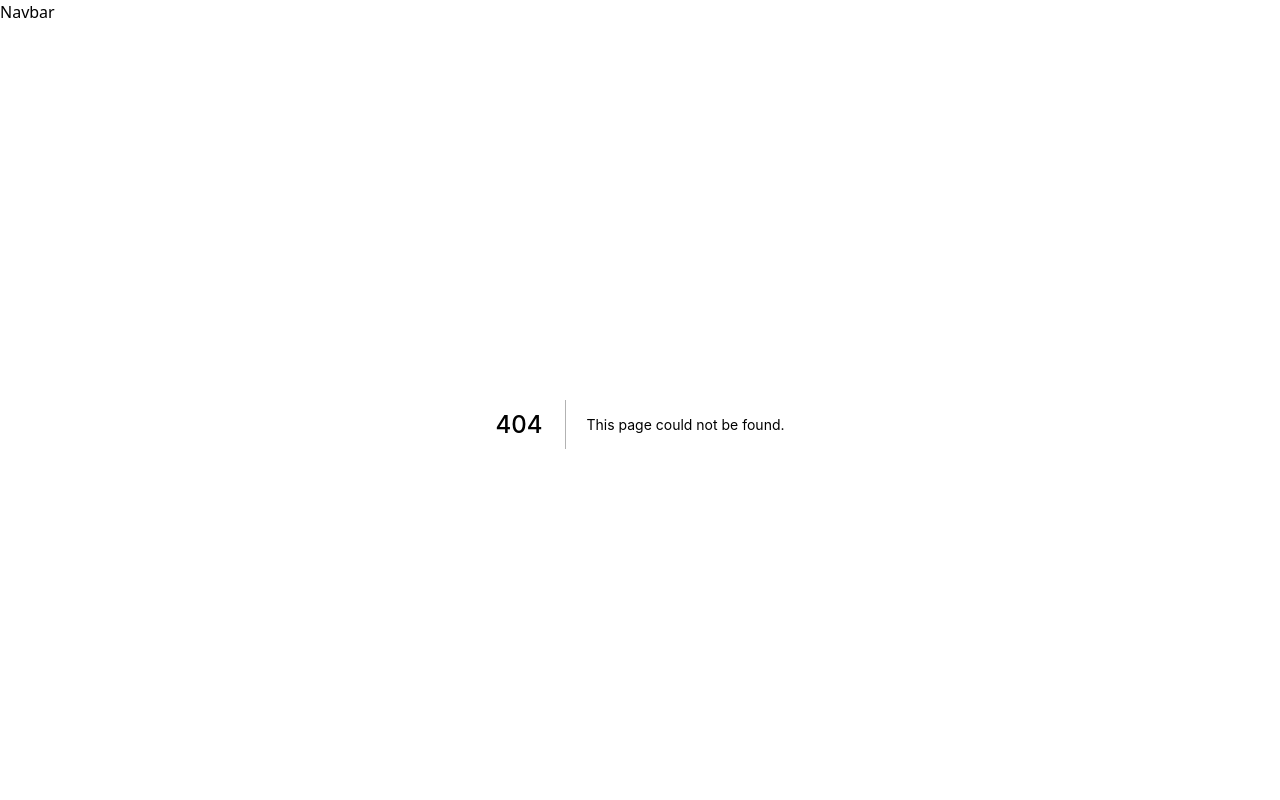
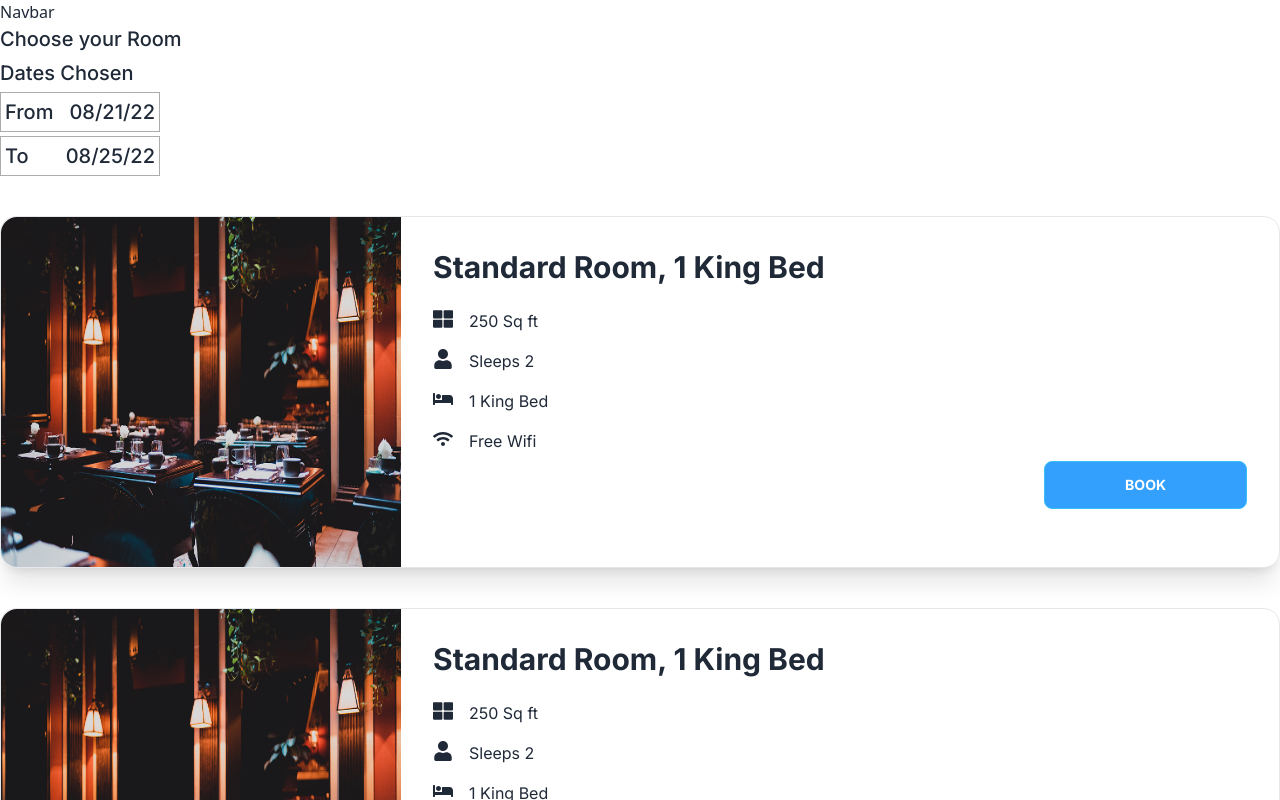
Before and after one commit to Leoasa1/hotel-frontend, a Next.js app: page /list in a window 1280 px wide. Before the commit this address had no page. Shown: the top 800 px of the page. Built offline with nearby package versions, Linux system fonts and the light colour scheme.

Commit message:
version 1

```diff
--- /dev/null
+++ b/pages/list.js
@@ -0,0 +1,43 @@
+import React from 'react'
+import Image from 'next/image';
+import Link from 'next/link';
+import { BsPerson } from "react-icons/bs"
+import {FaBed} from "react-icons/fa"
+import {BiWifi2} from "react-icons/bi"
+import RoomCard from '../components/roomCard/RoomCard';
+
+
+function list() {
+  return (
+    <div className='inter'>
+      <div className='container mx-auto'>
+        <div className=' flex flex-col gap-10 mb-20'>
+          <div className='flex flex-col gap-1 font-[500] text-[20px]'>
+            <h1>Choose your Room</h1>
+
+            <span>Dates Chosen</span>
+
+            <div className='w-[160px] flex justify-between items-center p-1 border border-solid	border-[#ACACAC]'>
+              <label>From</label>
+              <span>08/21/22</span>
+            </div>
+
+            <div className='w-[160px]  flex justify-between items-center p-1 border border-solid	border-[#ACACAC]'>
+              <label>To</label>
+              <span>08/25/22</span>
+            </div>
+          </div>
+
+          <RoomCard />
+          <RoomCard/>
+          <RoomCard/>
+          <RoomCard/>
+
+
+        </div>
+      </div>
+    </div>
+  )
+}
+
+export default list
```
